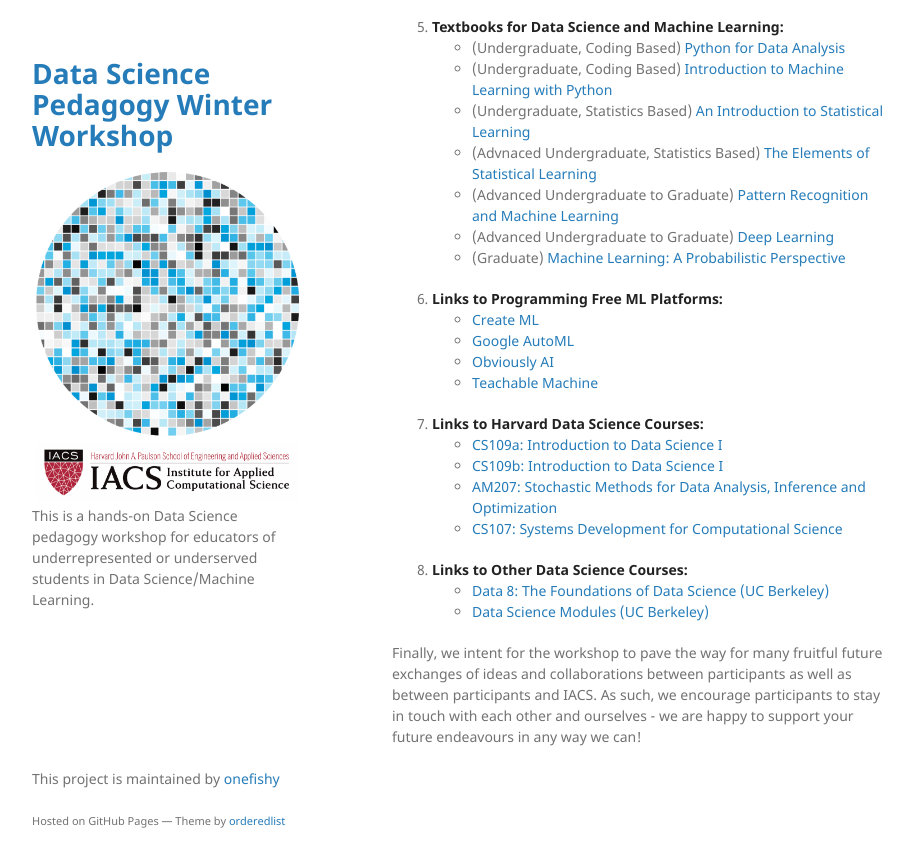
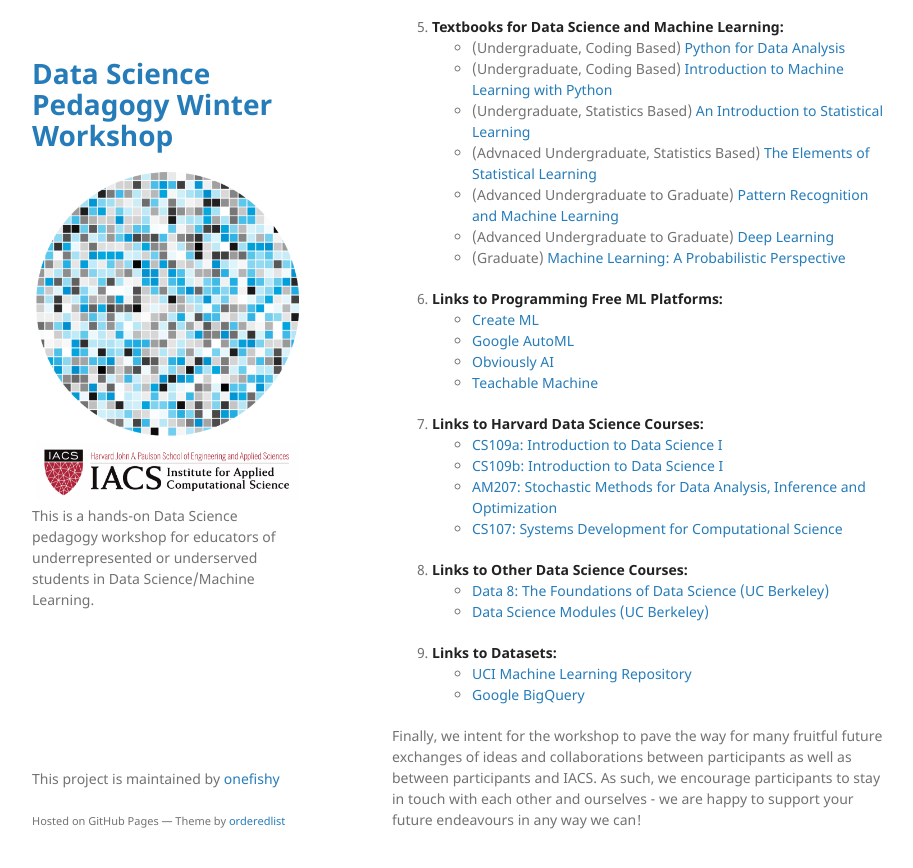
Before and after one commit to onefishy/data-science-workshop, a Jekyll site: the page built from docs/after_the_workshop.md, in a window 1280 px wide and 900 px high, scrolled down 1242 px. Shown: the top 868 px of the window, without its empty margins (178-1091 px from the left). Built offline with Jekyll 4.4.1, drawn with Linux system fonts in a browser that asks for light colours; our own code applies the rules of GitHub Pages for plain Markdown files.

Commit message:
Update after_the_workshop.md

```diff
--- a/docs/after_the_workshop.md
+++ b/docs/after_the_workshop.md
@@ -43,5 +43,8 @@ We hope that the workshop provides a jumping off point for participants to creat
     - [Data 8: The Foundations of Data Science (UC Berkeley)](http://data8.org)
     - [Data Science Modules (UC Berkeley)](https://ds-modules.github.io/DS-Modules/)
 
+9. **Links to Datasets:**
+    - [UCI Machine Learning Repository](http://archive.ics.uci.edu/ml/index.php)
+    - [Google BigQuery](https://cloud.google.com/bigquery/public-data)
 
 Finally, we intent for the workshop to pave the way for many fruitful future exchanges of ideas and collaborations between participants as well as between participants and IACS. As such, we encourage participants to stay in touch with each other and ourselves - we are happy to support your future endeavours in any way we can!
```
